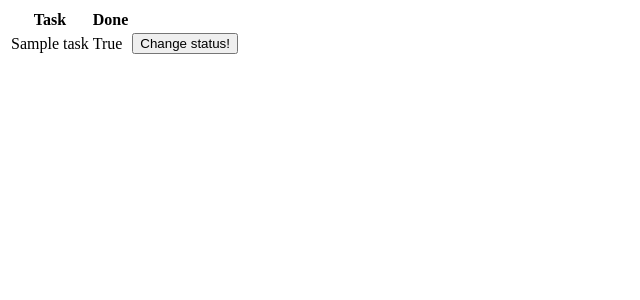
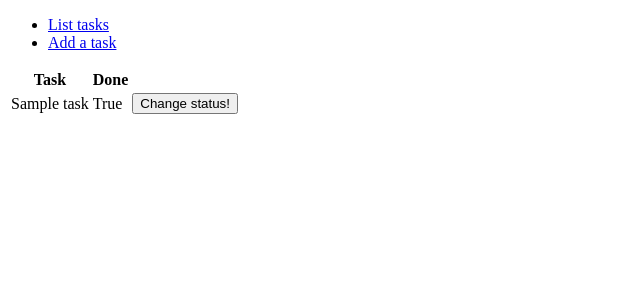
Before and after one commit to lacolegiala/online-store, a Flask app: page /tasks in a window 1280 px wide. Shown: the top 300 px of the page, without its empty margins (0-640 px from the left). Run offline with Flask 2, Linux system fonts and the light colour scheme; tables that the repository leaves empty hold one stand-in row (values such as "Sample post").

Commit message:
Add links to front page

```diff
--- a/application/templates/layout.html
+++ b/application/templates/layout.html
@@ -2,14 +2,19 @@
 <html>
   <head>
     <meta charset="utf-8">
-    <title>TodoApp</title>
+    <title>TodoApplication</title>
   </head>
 
   <body>
+    <ul>
+<li><a href="{{ url_for('tasks_index') }}">List tasks</a></li>
+<li><a href="{{ url_for('tasks_form') }}">Add a task</a></li>
+    </ul>
+
     {% block body %}
-      <p>
-        Content.
-      </p>
+    <p>
+Content.
+    </p>
     {% endblock %}
   </body>
 </html>
```
